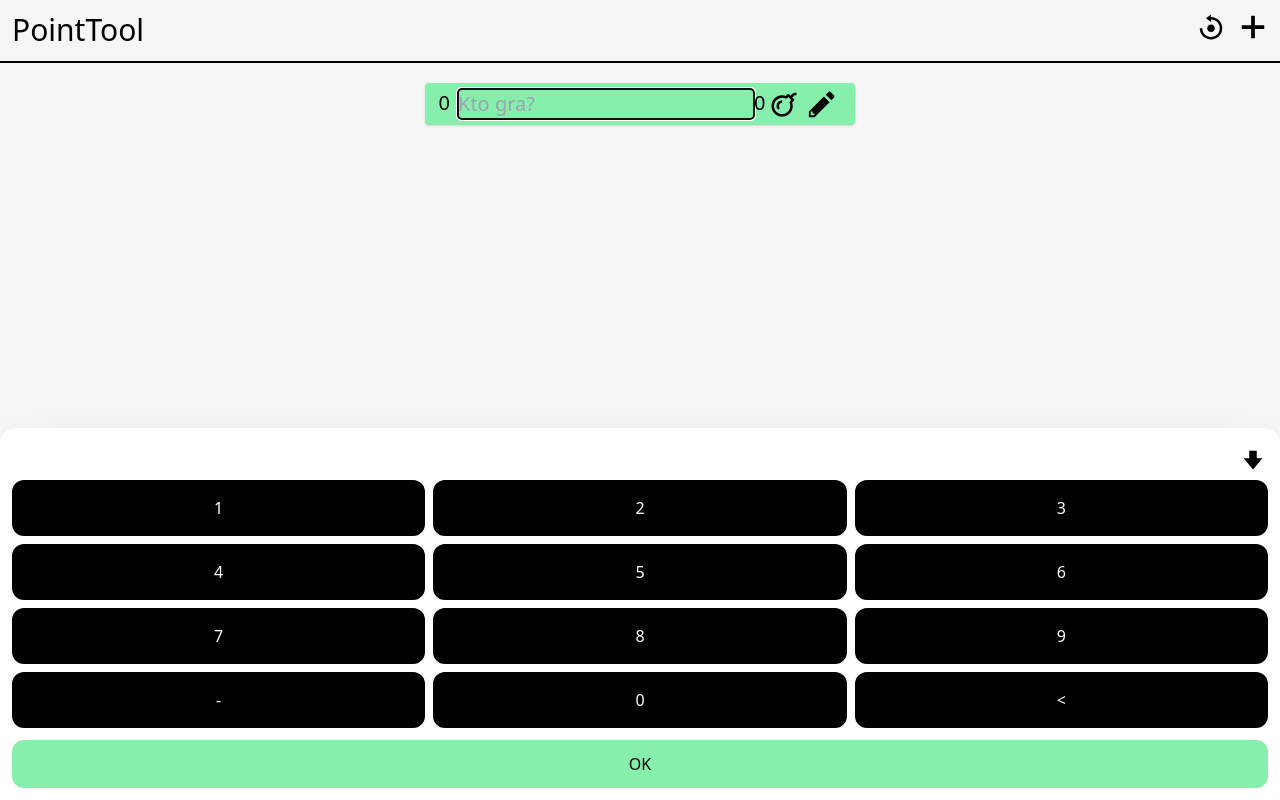
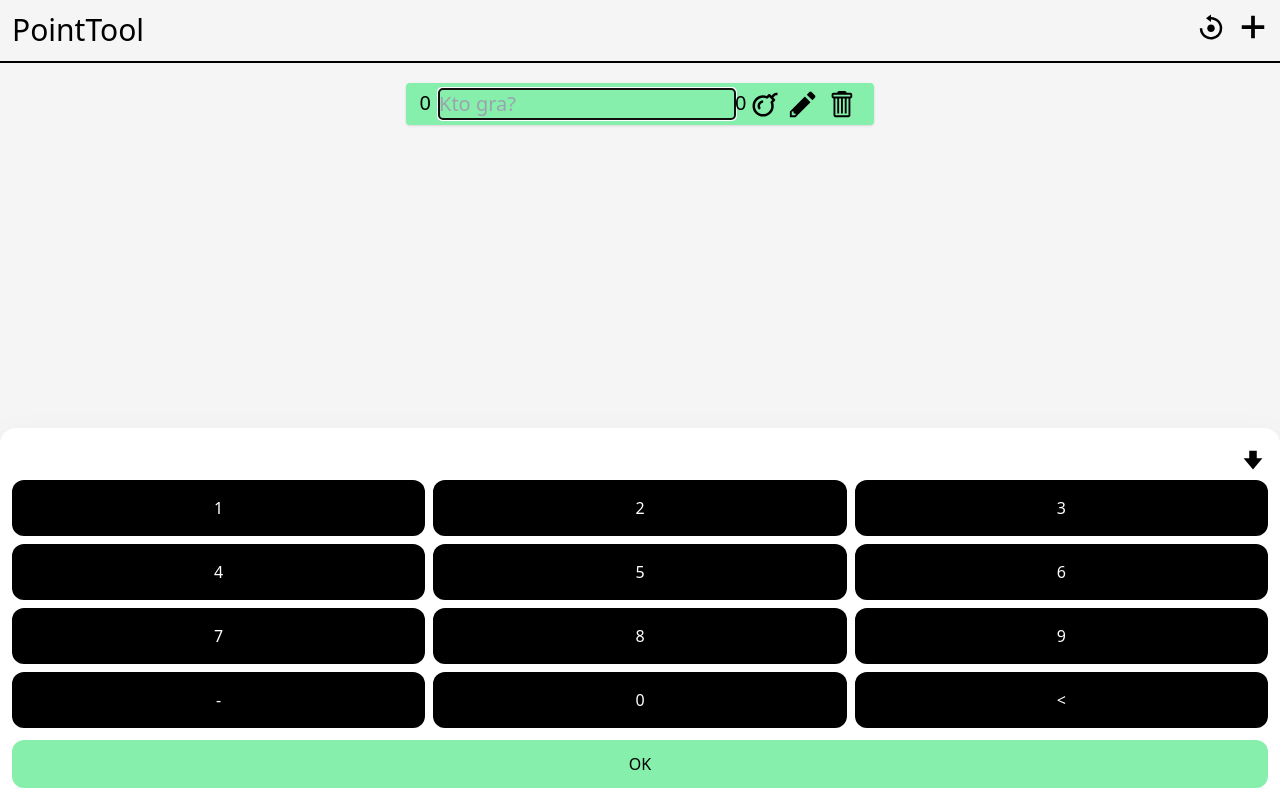
Before and after one commit to Dzban-Diego/punkTool, a Next.js app: page / in a window 1280 px wide. Both pictures are taken after a click on the button 1253 px from the left and 27 px from the top of the page. Built offline with nearby package versions, Linux system fonts and the light colour scheme.

Commit message:
Usuwanie graczy

```diff
--- a/src/components/Player.tsx
+++ b/src/components/Player.tsx
@@ -7,14 +7,15 @@
 } from "react";
 import { BiBomb } from "react-icons/bi";
 import { FaBomb } from "react-icons/fa";
-import { GoPencil } from "react-icons/go";
-import { type PlayerType } from "~/pages";
+import { GoPencil, GoTrashcan } from "react-icons/go";
+import { PlayerType } from "~/utils/usePlayers";
 
 type Props = {
   setPlayer: (player: PlayerType) => void;
   player: PlayerType;
   selected: boolean;
   select: () => void;
+  remove: () => void;
 };
 
 type Ref = {
@@ -22,7 +23,7 @@
 };
 
 const Player = forwardRef<Ref, Props>(
-  ({ player, setPlayer, selected, select }, ref) => {
+  ({ player, setPlayer, selected, select, remove}, ref) => {
     const inputRef = useRef<HTMLInputElement>(null);
     function handlePlayerNameChange(e: React.ChangeEvent<HTMLInputElement>) {
       setPlayer({ ...player, name: e.target.value });
@@ -65,7 +66,12 @@
           disabled={!edit}
         />
         <h3>{player.points}</h3>
-        <button type="button" className="mx-1" onClick={handlePlayerBombChange} aria-label="bomb">
+        <button
+          type="button"
+          className="mx-1"
+          onClick={handlePlayerBombChange}
+          aria-label="bomb"
+        >
           {player.bomb ? <FaBomb size={30} /> : <BiBomb size={30} />}
         </button>
         <button
@@ -78,6 +84,14 @@
         >
           <GoPencil size={30} />
         </button>
+        <button
+          type="button"
+          className="mx-1"
+          aria-label="edit"
+          onClick={remove}
+        >
+          <GoTrashcan size={30} />
+        </button>
       </div>
     );
   }
--- a/src/pages/index.tsx
+++ b/src/pages/index.tsx
@@ -23,6 +23,7 @@
     selectedPlayer,
     playersCount,
     setPlayerPoints,
+    removePlayer,
   } = usePlayers();
 
   const playersInputRefs = useMemo(() => {
@@ -57,6 +58,7 @@
                 setPlayer={setPlayer}
                 player={player}
                 select={() => setSelectedPlayer(index)}
+                remove={() => removePlayer(index)}
               />
             ))}
             <div className="h-80" />
--- a/src/utils/usePlayers.ts
+++ b/src/utils/usePlayers.ts
@@ -89,6 +89,17 @@
 	}, [players.length]);
 
 	/**
+	 * Usuwanie gracza z listy
+	 */
+	const removePlayer = useCallback((index: number) => {
+		setPlayers((prev) => {
+			const arr = [...prev];
+			arr.splice(index, 1);
+			return arr;
+		});
+	}, []);
+
+	/**
 	 * zaznacza kolejnego gracza z listy
 	 */
 	const focusNextPlayer = useCallback(() => {
@@ -138,6 +149,7 @@
 		playersLength,
 		playersCount,
 		addPlayer,
+		removePlayer,
 		setPlayer,
 		selectedPlayer,
 		setSelectedPlayer,
```
